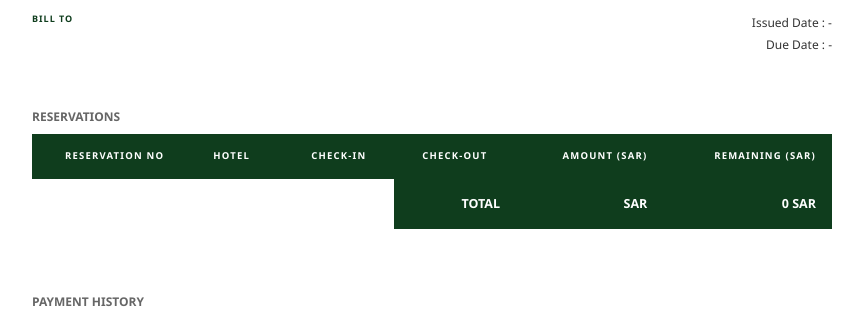
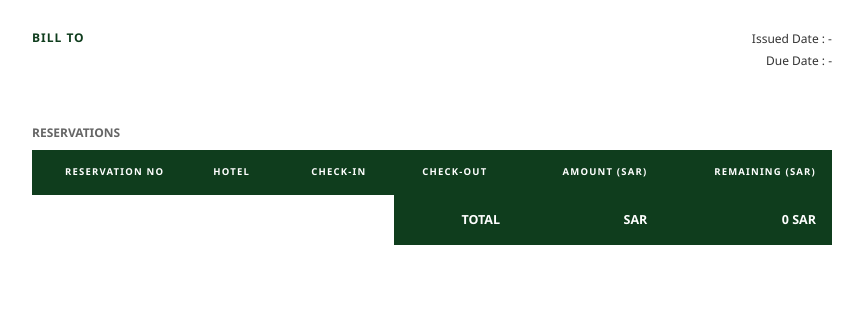
Before and after one commit to MoHakim-01121/HMS, a Django app: template invoices/templates/invoices/invoice_pdf_ijabah.html in a window 1280 px wide. Shown: the part 110-420 px from the top of the page, without its empty margins (208-1071 px from the left). Run offline with Django 5.2, Linux system fonts and the light colour scheme; the template is opened without the code that fills it, so the values that code supplies are empty.

Commit message:
UI: add margin-top to Bill To, Issued, Due in invoice_pdf_ijabah for better spacing from header underline

```diff
--- a/debug_invoice.html
+++ b/debug_invoice.html
@@ -217,10 +217,10 @@ tfoot td.td-green {
     </div>
     <div style="margin-bottom: 40px; display: flex; justify-content: space-between;">
         <div>
-            <div style="font-size: 9px; font-weight: 700; text-transform: uppercase; color: #0f3d1d; margin-bottom: 8px; letter-spacing: 1px;">Bill To</div>
+            <div style="font-size: 12px; font-weight: 700; text-transform: uppercase; color: #0f3d1d; margin-bottom: 8px; letter-spacing: 1px; margin-top: 16px;">Bill To</div>
             <div style="font-size: 12px; font-weight: 600; color: #333;">12121</div>
         </div>
-        <div style="font-size: 12px; text-align: right; line-height: 1.8;">
+        <div style="font-size: 12px; text-align: right; line-height: 1.8; margin-top: 16px;">
             <div>Issued Date : 20/02/2026</div>
             <div>Due Date : 20/02/2026</div>
         </div>
--- a/invoices/templates/invoices/invoice_pdf_ijabah.html
+++ b/invoices/templates/invoices/invoice_pdf_ijabah.html
@@ -217,10 +217,10 @@ tfoot td.td-green {
     </div>
     <div style="margin-bottom: 40px; display: flex; justify-content: space-between;">
         <div>
-            <div style="font-size: 9px; font-weight: 700; text-transform: uppercase; color: #0f3d1d; margin-bottom: 8px; letter-spacing: 1px;">Bill To</div>
+            <div style="font-size: 12px; font-weight: 700; text-transform: uppercase; color: #0f3d1d; margin-bottom: 8px; letter-spacing: 1px; margin-top: 16px;">Bill To</div>
             <div style="font-size: 12px; font-weight: 600; color: #333;">{{ customer_name }}</div>
         </div>
-        <div style="font-size: 12px; text-align: right; line-height: 1.8;">
+        <div style="font-size: 12px; text-align: right; line-height: 1.8; margin-top: 16px;">
             <div>Issued Date : {% if issued_date %}{{ issued_date|date:"d/m/Y" }}{% else %}-{% endif %}</div>
             <div>Due Date : {% if due_date %}{{ due_date|date:"d/m/Y" }}{% else %}-{% endif %}</div>
         </div>
```
